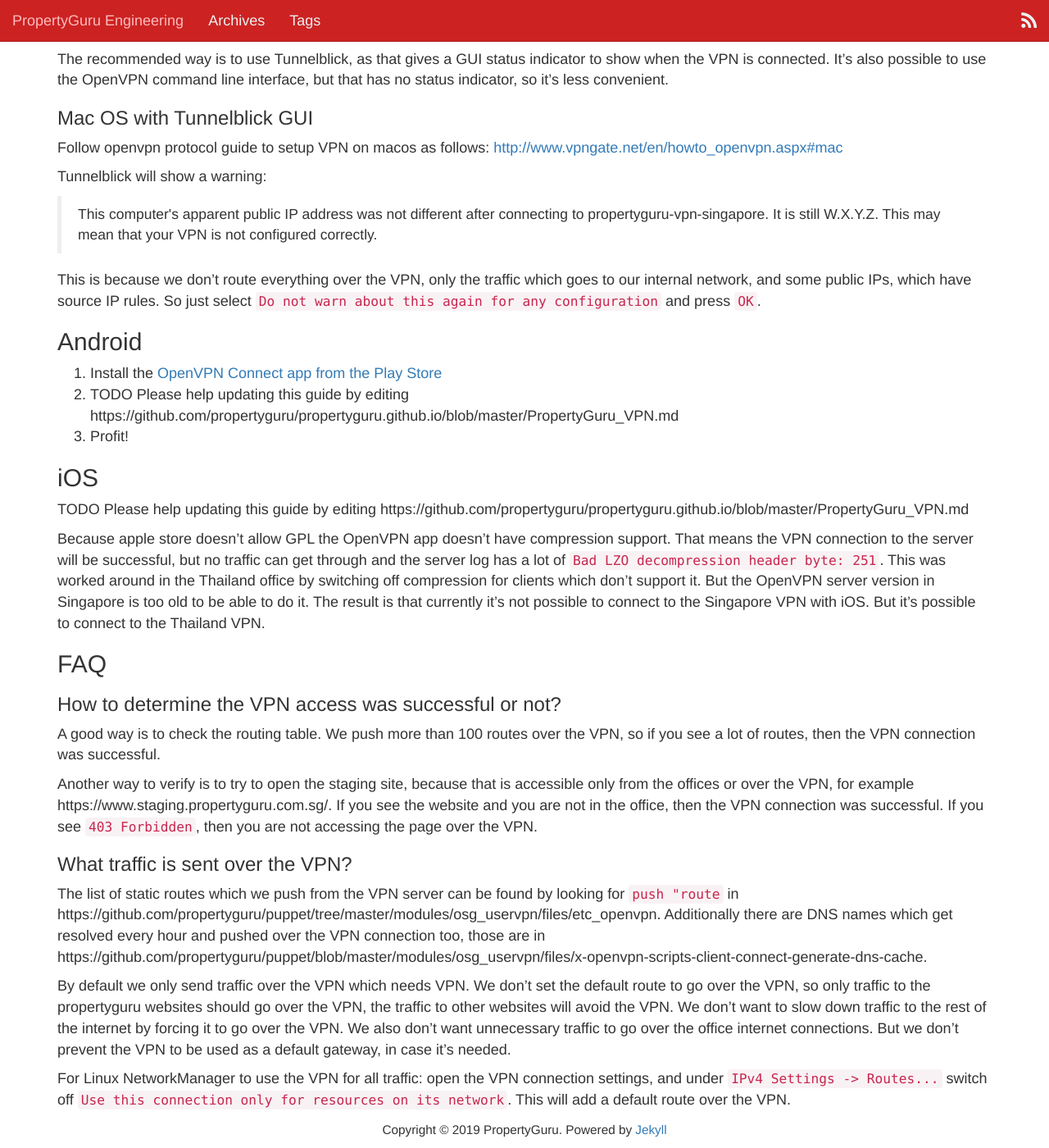
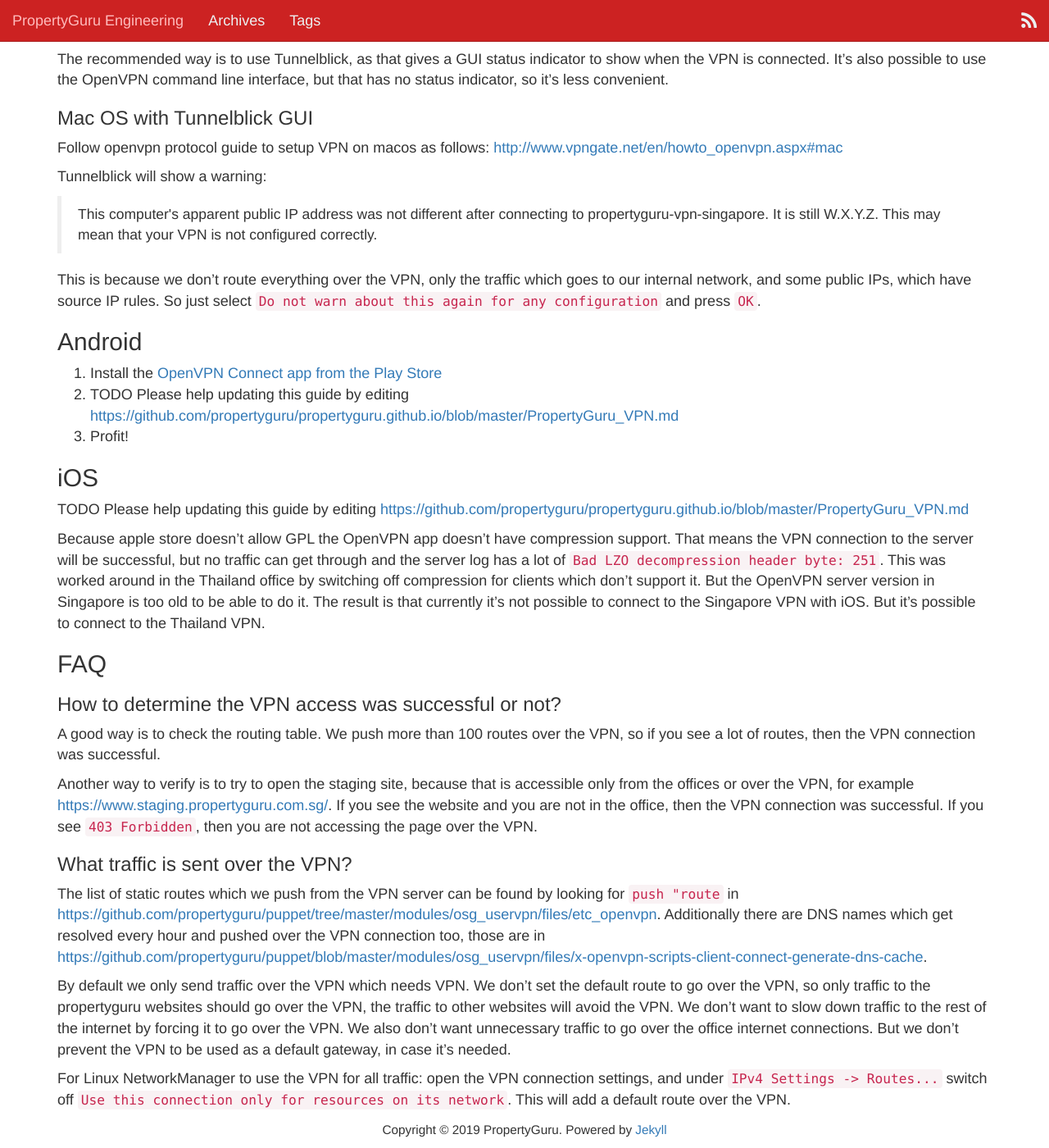
Before and after one commit to propertyguru/propertyguru.github.io, a Jekyll site: the page built from PropertyGuru_VPN.md, in a window 1280 px wide and 1400 px high, scrolled down 2536 px. Shown: the whole window at 82% size. Built offline with Jekyll 4.4.1, drawn with Linux system fonts in a browser that asks for light colours; nearby versions of some CDN libraries; our own code applies the rules of GitHub Pages for plain Markdown files; some of the changed text lies outside the part shown.

```diff
--- a/PropertyGuru_VPN.md
+++ b/PropertyGuru_VPN.md
@@ -62,11 +62,11 @@ This is because we don't route everything over the VPN, only the traffic which g
 
 ## Android
 1. Install the [OpenVPN Connect app from the Play Store](https://play.google.com/store/apps/details?id=net.openvpn.openvpn)
-2. TODO Please help updating this guide by editing https://github.com/propertyguru/propertyguru.github.io/blob/master/PropertyGuru_VPN.md
+2. TODO Please help updating this guide by editing <https://github.com/propertyguru/propertyguru.github.io/blob/master/PropertyGuru_VPN.md>
 3. Profit!
 
 ## iOS
-TODO Please help updating this guide by editing https://github.com/propertyguru/propertyguru.github.io/blob/master/PropertyGuru_VPN.md
+TODO Please help updating this guide by editing <https://github.com/propertyguru/propertyguru.github.io/blob/master/PropertyGuru_VPN.md>
 
 Because apple store doesn't allow GPL the OpenVPN app doesn't have compression support. That means the VPN connection to the server will be successful, but no traffic can get through and the server log has a lot of `Bad LZO decompression header byte: 251`. This was worked around in the Thailand office by switching off compression for clients which don't support it. But the OpenVPN server version in Singapore is too old to be able to do it. The result is that currently it's not possible to connect to the Singapore VPN with iOS. But it's possible to connect to the Thailand VPN.
 
@@ -74,10 +74,10 @@ Because apple store doesn't allow GPL the OpenVPN app doesn't have compression s
 ### How to determine the VPN access was successful or not?
 A good way is to check the routing table. We push more than 100 routes over the VPN, so if you see a lot of routes, then the VPN connection was successful.
 
-Another way to verify is to try to open the staging site, because that is accessible only from the offices or over the VPN, for example https://www.staging.propertyguru.com.sg/. If you see the website and you are not in the office, then the VPN connection was successful. If you see `403 Forbidden`, then you are not accessing the page over the VPN.
+Another way to verify is to try to open the staging site, because that is accessible only from the offices or over the VPN, for example <https://www.staging.propertyguru.com.sg/>. If you see the website and you are not in the office, then the VPN connection was successful. If you see `403 Forbidden`, then you are not accessing the page over the VPN.
 
 ### What traffic is sent over the VPN?
-The list of static routes which we push from the VPN server can be found by looking for `push "route` in https://github.com/propertyguru/puppet/tree/master/modules/osg_uservpn/files/etc_openvpn. Additionally there are DNS names which get resolved every hour and pushed over the VPN connection too, those are in https://github.com/propertyguru/puppet/blob/master/modules/osg_uservpn/files/x-openvpn-scripts-client-connect-generate-dns-cache.
+The list of static routes which we push from the VPN server can be found by looking for `push "route` in <https://github.com/propertyguru/puppet/tree/master/modules/osg_uservpn/files/etc_openvpn>. Additionally there are DNS names which get resolved every hour and pushed over the VPN connection too, those are in <https://github.com/propertyguru/puppet/blob/master/modules/osg_uservpn/files/x-openvpn-scripts-client-connect-generate-dns-cache>.
 
 By default we only send traffic over the VPN which needs VPN. We don't set the default route to go over the VPN, so only traffic to the propertyguru websites should go over the VPN, the traffic to other websites will avoid the VPN. We don't want to slow down traffic to the rest of the internet by forcing it to go over the VPN. We also don't want unnecessary traffic to go over the office internet connections. But we don't prevent the VPN to be used as a default gateway, in case it's needed.
 
```
Also changed, not shown: other parts of PropertyGuru_VPN.md (+2 -2 lines).
